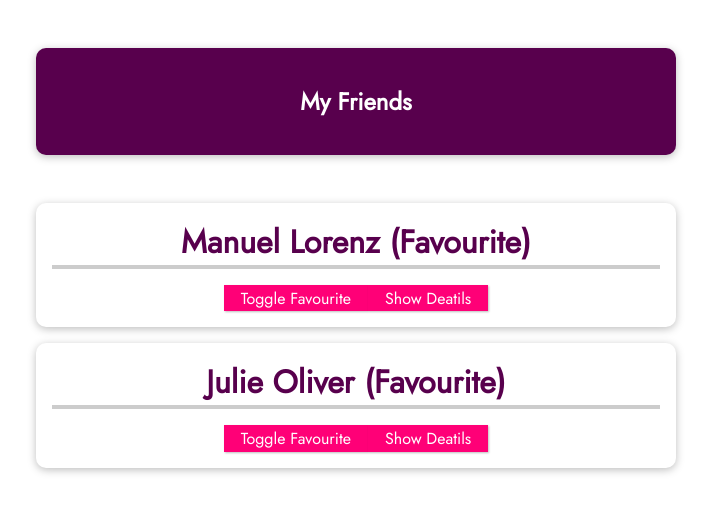
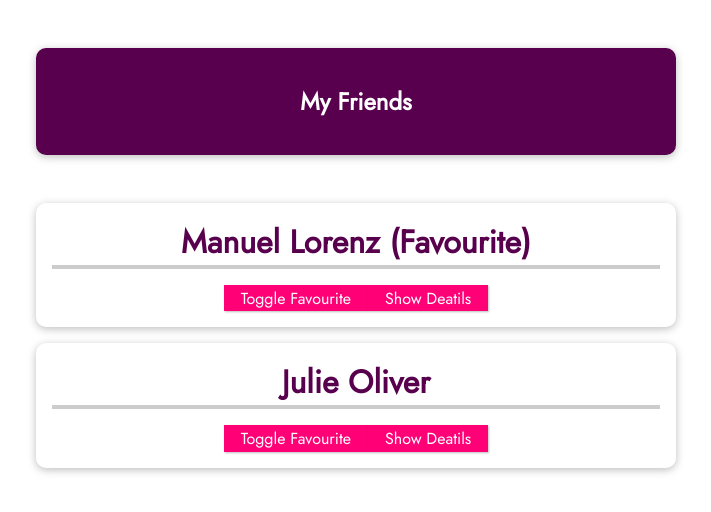
Before and after one commit to Aki-Coder/Vue3-IntermediaConcepts, a Vue app: page / in a window 1280 px wide. Shown: the top 512 px of the page, without its empty margins (284-995 px from the left). Built offline with nearby package versions, Linux system fonts and the light colour scheme.

Commit message:
commit for : way of definig & validating custom events & emitting custom events

```diff
--- a/src/App.vue
+++ b/src/App.vue
@@ -4,13 +4,21 @@
     <h1>My Friends</h1>
   </header>
   <ul>
+    <!--in vue use cebap-case sintax; props se ne mogu menjati
+    podaci odavde se mogu menjati samo ovde, ne u friendcontact komponenti (vezano za props)
+    :is-favourite="true" - prop that need a js(non string values) value other then string use bind
+    :key when we work with v-for
+    :bind -  dinamicaly
+    -->
    <friend-contact
       v-for="friend in friends"
       :key="friend.id"
+      :id="friend.id"
       :name="friend.name"
       :phone-number="friend.phone"
       :email-address="friend.email"
-      :is-favourite="true"
+      :is-favourite="friend.isFavourite"
+      @toggle-favorite="toggleFavouriteStatus"
    >
    </friend-contact>
   </ul>
@@ -29,15 +37,23 @@ export default {
         id:'maunel',
         name:'Manuel Lorenz',
         phone:'0123 456 789',
-        email:'maule@localhost.com'
+        email:'manuel@localhost.com',
+        isFavourite:true
       },
       {
         id:'julie',
         name:'Julie Oliver',
         phone:'0123 4545 789',
-        email:'julie@localhost.com'
+        email:'julie@localhost.com',
+        isFavourite:false
       }
       ],
+    }
+  },
+  methods:{
+    toggleFavouriteStatus(friendId){
+      const identifierFriend = this.friends.find(friend => friend.id === friendId);
+      identifierFriend.isFavourite = !identifierFriend.isFavourite;
     }
   }
 }
--- a/src/components/FriendContact.vue
+++ b/src/components/FriendContact.vue
@@ -1,11 +1,12 @@
 <template>
     <li>
-        <h2>{{name}} {{friendIsFavourite ? '(Favourite)' : ''}}</h2>
+        <h2>{{name}} {{isFavourite ? '(Favourite)' : ''}}</h2>
         <button @click="toggleFavourite"> Toggle Favourite</button>
         <button @click="toggleDetails">{{detailsAreVisible ? 'Hide' : 'Show'}} Deatils</button>
         <ul v-if="detailsAreVisible">
             <li>
                 <strong>Phone:</strong>
+                <!--access to props-->
                 {{phoneNumber}}
             </li>
             <li>
@@ -25,7 +26,12 @@ export default {
     //     'emailAddress',
     //     'isFavourite',
     // ],
+    //in js use pacalCase sintax-->
     props:{
+        id:{
+            type:String,
+            reqiured:true
+        },
         name:{
             type:String,
             reqiured:true
@@ -41,24 +47,43 @@ export default {
         isFavourite:{
             type:Boolean,
             reqiured:false,
+            //when required is false you can add default
             default:false,
             // validator(value){
             //     return value === '1' || value === '0';
             // }
         }
     },
+    //you will define which custom events your component will eventually at some point emit.
+    emits:['toggle-favorite'],
+    //second way of definig & validating custom events
+    // emits:{
+    //     'toggle-favorite':function(id){
+    //         if(id){
+    //             return true;
+    //         }else{
+    //             console.warn('Id is missing');
+    //             return false;
+    //         }
+    //     }
+    // },
+
     data(){
         return{
             detailsAreVisible:false,
-            friendIsFavourite: this.isFavourite,
+            //dodamo novi property(vezano za props izmene)
+            //friendIsFavourite: this.isFavourite,
         };
     },
     methods:{
         toggleDetails(){
             this.detailsAreVisible = !this.detailsAreVisible;
         },
-        toggleFavourite(){
-            this.friendIsFavourite = !this.friendIsFavourite;
+        // toggleFavourite(){
+        //     this.friendIsFavourite = !this.friendIsFavourite;
+        // },
+         toggleFavourite(){
+            this.$emit('toggle-favorite', this.id);
         }
     }
 }
```
